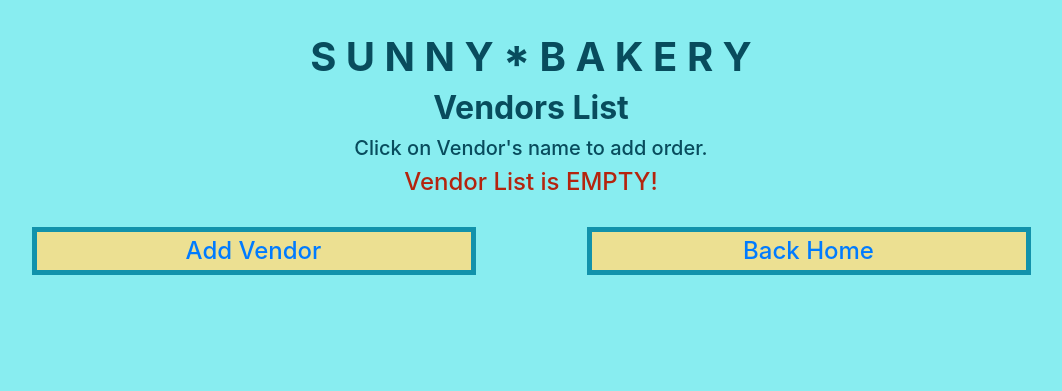
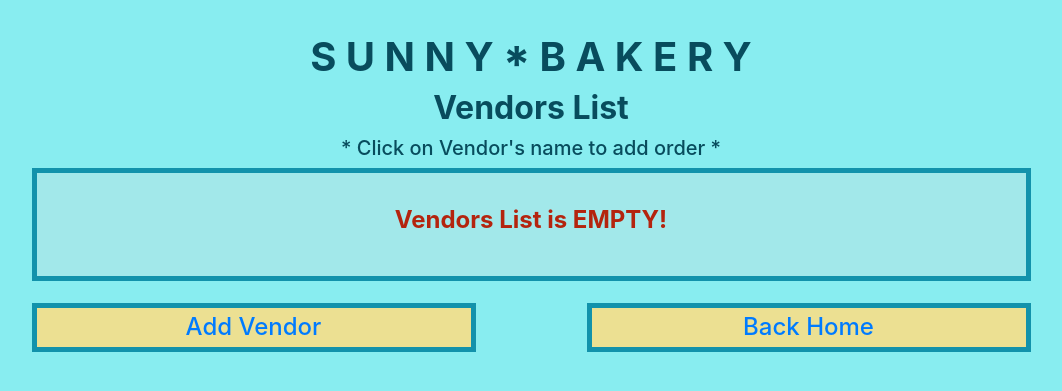
Before and after one commit to SueRtx/BakeryVendorOrderProject, an ASP.NET Core app: page /vendor in a window 1280 px wide. Shown: the top 391 px of the page, without its empty margins (109-1171 px from the left). Run offline with ASP.NET Core 8, Linux system fonts and the light colour scheme.

Commit message:
Fix: Indentation, empty lines, and update styles.

```diff
--- a/VendorOrder/Views/Home/Index.cshtml
+++ b/VendorOrder/Views/Home/Index.cshtml
@@ -7,6 +7,6 @@
   <h2>Vendors and Orders</h2>
   <img src="~/Images/Bread.png">
 
-  <h4 id="viewVendorLink"><a href='/vendor'>View Vendors</a></h4>
   <h4 id="addVendorLink"><a href='/vendor/new'>Add Vendor</a></h4>
+  <h4 class="rightSideBtn"><a href='/vendor'>View Vendors</a></h4>
 </div>
--- a/VendorOrder/Views/Order/New.cshtml
+++ b/VendorOrder/Views/Order/New.cshtml
@@ -6,7 +6,7 @@
   <h1 class="title"><strong>S U N N Y * B A K E R Y</strong></h1>
   <h2><strong>New Order</strong></h2>
 
-  <div class="newOrder">
+  <div class="infoBox">
     <form action="/vendor/@Model.Id/order" method="post">
       <input id="vendorId" name="vendorId" type="hidden" value="@Model.Id">
 
--- a/VendorOrder/Views/Vendor/New.cshtml
+++ b/VendorOrder/Views/Vendor/New.cshtml
@@ -4,9 +4,9 @@
 
 <div class="container">
   <h1 class="title"><strong>S U N N Y * B A K E R Y</strong></h1>
-  <h2><strong>Vendor</strong></h2>
+  <h2><strong>Add Vendor</strong></h2>
 
-  <div class="addVendor">
+  <div class="infoBox">
     <form action="/vendor" method="post">
       <label for="vendorName">Enter Vendor name: </label>
       <input id="vendorName" name="vendorName" type="text">
@@ -15,6 +15,6 @@
   </div>
 
   <h4 id="addVendorLink"><a href='/vendor'>Vendor List</a></h4>
-  <h4 id="homePageLink"><a href='/'>Back Home</a></h4>
+  <h4 class="rightSideBtn"><a href='/'>Back Home</a></h4>
 
 </div>
--- a/VendorOrder/Views/Vendor/index.cshtml
+++ b/VendorOrder/Views/Vendor/index.cshtml
@@ -7,19 +7,22 @@
 
   <h1 class="title"><strong>S U N N Y * B A K E R Y</strong></h1>
   <h2><strong>Vendors List</strong></h2>
-  <h5>Click on Vendor's name to add order.</h5>
+  <h5>* Click on Vendor's name to add order *</h5>
 
+  <div class="infoBox">
     @if (@Model.Count == 0)
     {
-    <h4>Vendor List is EMPTY!</h4>
+      <h4><strong>Vendors List is EMPTY!</strong></h4>
     }
 
     @foreach (Vendor vendor in Model)
     {
       <h3 id="vendorNameList"><a href='/vendor/@vendor.Id'>@vendor.Name</a></h3>
     }
+  </div>
 
-  <h4 id="homePageLink"><a href='/'>Back Home</a></h4>
+
+  <h4 class="rightSideBtn"><a href='/'>Back Home</a></h4>
   <h4 id="addVendorLink"><a href='/vendor/new'>Add Vendor</a></h4>
 
 </div>
--- a/VendorOrder/wwwroot/CSS/styles.css
+++ b/VendorOrder/wwwroot/CSS/styles.css
@@ -40,7 +40,7 @@ form {
   margin-left: 45%;
 }
 
-#btn, #vendorName {
+#btn {
 
   border: 3px solid #1292ab;
   padding: 2px;
@@ -60,8 +60,8 @@ form {
 
 }
 
-.addVendor, .orderList, .newOrder {
-  margin-top: 3%;
+.infoBox {
+
   margin-left: 5%;
   padding: 3%;
   color: rgb(8, 76, 93);
@@ -71,7 +71,7 @@ form {
   font-size: 25px;
 }
 
-#viewVendorLink, #homePageLink {
+.rightSideBtn {
   float: right;
   margin-right: 5%;
   border: 5px solid #1292ab;
```
Also changed, not shown: VendorOrder/Views/Order/Index.cshtml (deleted, +0 -15 lines), VendorOrder/Views/Order/Show.cshtml (+3 -12 lines), VendorOrder/Views/Vendor/Show.cshtml (+9 -5 lines). Lines whose indentation alone changed are shown as unchanged.
